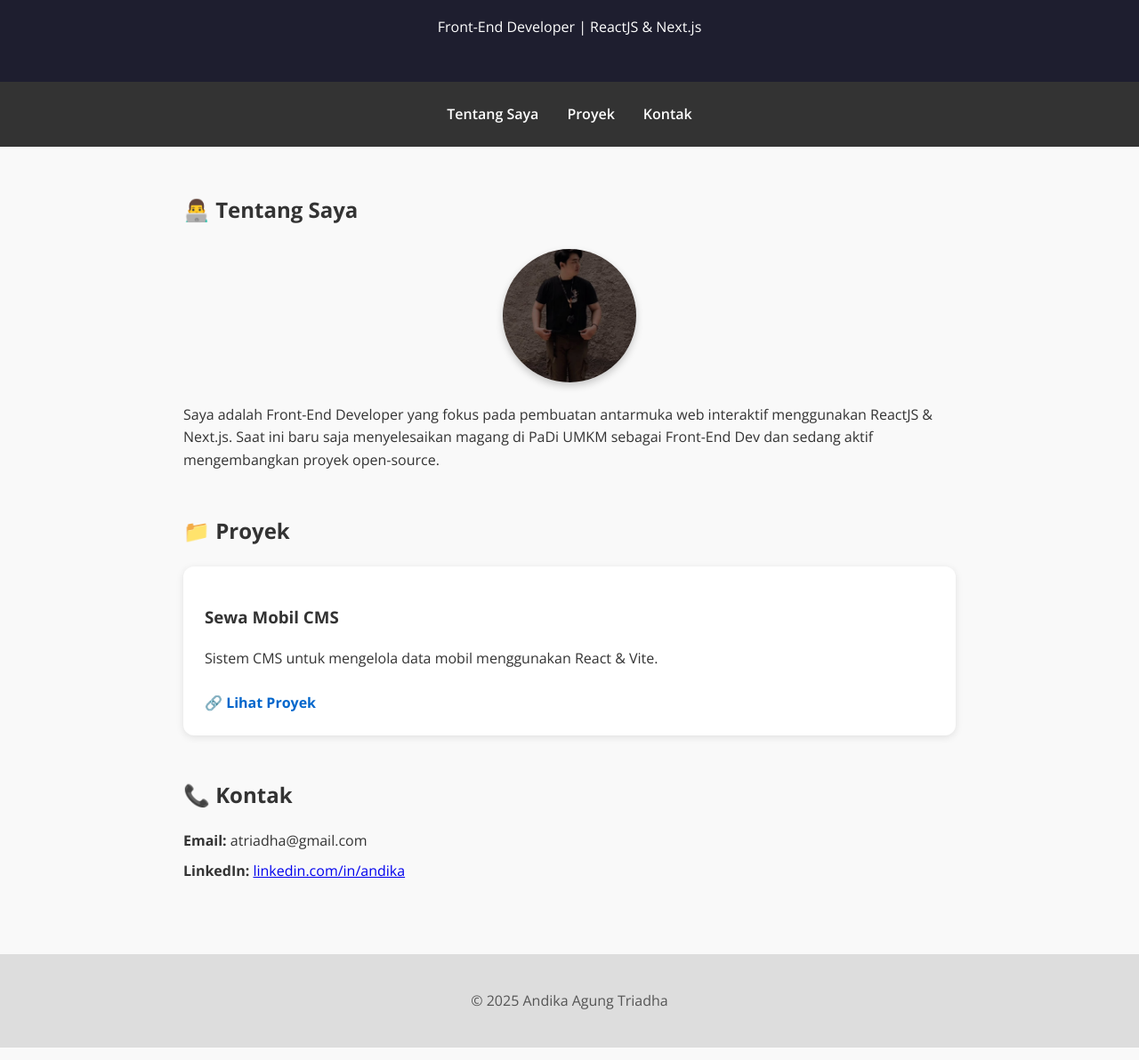
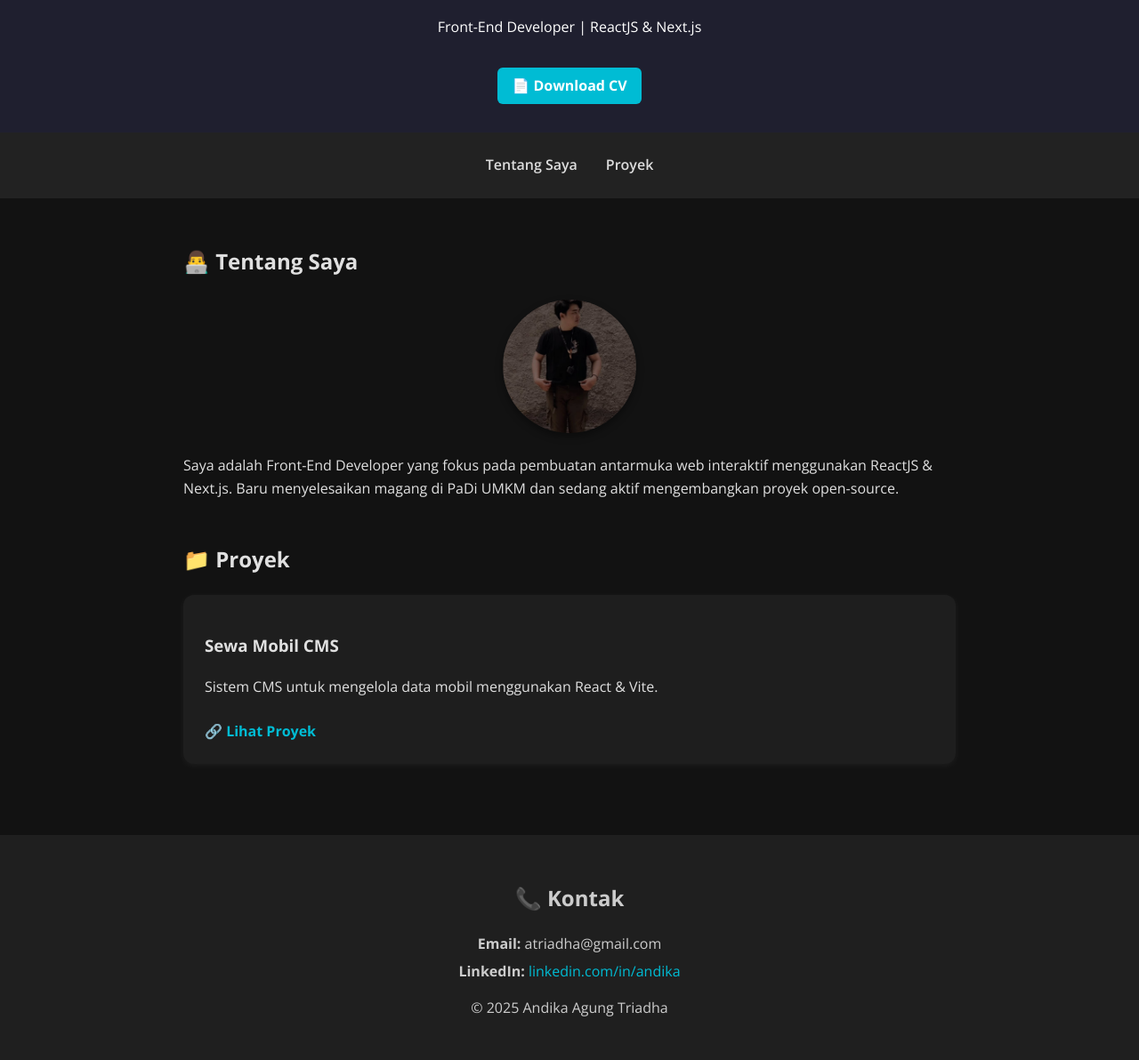
Before and after one commit to atriadha99/workshop, a plain HTML site: page index.html in a window 1280 px wide. Shown: the part 108-1300 px from the top of the page at 89% size. Drawn offline with nearby package versions, Linux system fonts and the light colour scheme.

Commit message:
new file and update

```diff
--- a/index.html
+++ b/index.html
@@ -1,37 +1,38 @@
 <!DOCTYPE html>
-<html lang="="id">
+<html lang="id">
 <head>
   <meta charset="UTF-8" />
   <meta name="viewport" content="width=device-width, initial-scale=1.0"/>
   <title>Portofolio Andika</title>
   <link rel="stylesheet" href="style.css" />
+  <script src="https://unpkg.com/aos@2.3.1/dist/aos.js"></script>
+  <link href="https://unpkg.com/aos@2.3.1/dist/aos.css" rel="stylesheet" />
 </head>
 <body>
   <header>
     <h1>Andika Agung Triadha</h1>
     <p>Front-End Developer | ReactJS & Next.js</p>
+    <a href="assets/CV_Andika_Agung_Triadha.pdf" class="download-btn" download>📄 Download CV</a>
   </header>
 
   <nav>
     <a href="#about">Tentang Saya</a>
     <a href="#projects">Proyek</a>
-    <a href="#contact">Kontak</a>
   </nav>
 
   <main>
-    <section id="about">
+    <section id="about" data-aos="fade-up">
       <h2>👨‍💻 Tentang Saya</h2>
-
       <div class="photo-wrapper">
         <div class="profile-photo"></div>
       </div>
       <p>
         Saya adalah Front-End Developer yang fokus pada pembuatan antarmuka web interaktif menggunakan ReactJS & Next.js.
-        Saat ini baru saja menyelesaikan magang di PaDi UMKM sebagai Front-End Dev dan sedang aktif mengembangkan proyek open-source.
+        Baru menyelesaikan magang di PaDi UMKM dan sedang aktif mengembangkan proyek open-source.
       </p>
     </section>
 
-    <section id="projects">
+    <section id="projects" data-aos="fade-up">
       <h2>📁 Proyek</h2>
       <div class="project-card">
         <h3>Sewa Mobil CMS</h3>
@@ -39,18 +40,19 @@
         <a href="https://admin-car-rental-lac.vercel.app/" target="_blank">🔗 Lihat Proyek</a>
       </div>
     </section>
-
-    <section id="contact">
-      <h2>📞 Kontak</h2>
-      <ul>
-        <li><strong>Email:</strong> atriadha@gmail.com</li>
-        <li><strong>LinkedIn:</strong> <a href="https://www.linkedin.com/in/andika-agung-triadha-57671116b/" target="_blank">linkedin.com/in/andika</a></li>
-      </ul>
-    </section>
   </main>
 
   <footer>
+    <h2>📞 Kontak</h2>
+    <ul>
+      <li><strong>Email:</strong> atriadha@gmail.com</li>
+      <li><strong>LinkedIn:</strong> <a href="https://www.linkedin.com/in/andika-agung-triadha-57671116b/" target="_blank">linkedin.com/in/andika</a></li>
+    </ul>
     <p>© 2025 Andika Agung Triadha</p>
   </footer>
+
+  <script>
+    AOS.init();
+  </script>
 </body>
 </html>
--- a/style.css
+++ b/style.css
@@ -1,4 +1,4 @@
-@import url('https://fonts.googleapis.com/css2?family=Open+Sans:ital,wght@0,300..800;1,300..800&display=swap');
+@import url('https://fonts.googleapis.com/css2?family=Open+Sans:wght@300;400;600;700&display=swap');
 
 * {
   box-sizing: border-box;
@@ -9,20 +9,36 @@ body {
   font-family: 'Open Sans', sans-serif;
   margin: 0;
   padding: 0;
-  background-color: #f9f9f9;
-  color: #333;
+  background-color: #121212;
+  color: #e0e0e0;
   line-height: 1.6;
 }
 
 header {
-  background-color: #1e1e2f;
+  background-color: #1f1f2f;
   color: white;
   padding: 2rem 1rem;
   text-align: center;
 }
 
+.download-btn {
+  display: inline-block;
+  margin-top: 1rem;
+  padding: 0.5rem 1rem;
+  background: #00bcd4;
+  color: white;
+  text-decoration: none;
+  border-radius: 6px;
+  font-weight: bold;
+  transition: background 0.3s ease;
+}
+
+.download-btn:hover {
+  background: #0097a7;
+}
+
 nav {
-  background-color: #333;
+  background-color: #222;
   display: flex;
   justify-content: center;
   gap: 1rem;
@@ -31,7 +47,7 @@ nav {
 }
 
 nav a {
-  color: white;
+  color: #ddd;
   text-decoration: none;
   font-weight: 600;
   padding: 0.5rem;
@@ -39,8 +55,8 @@ nav a {
 }
 
 nav a:hover {
-  background-color: white;
-  color: #333;
+  background-color: #fff;
+  color: #222;
   border-radius: 5px;
 }
 
@@ -64,31 +80,31 @@ section {
 .profile-photo {
   width: 150px;
   height: 150px;
-  background-image: url('assets/image/dika.png'); /* Pastikan path ini benar */
+  background-image: url('assets/image/dika.png');
   background-size: cover;
   background-position: center;
   border-radius: 50%;
-  box-shadow: 0 4px 8px rgba(0,0,0,0.2);
+  box-shadow: 0 4px 8px rgba(0,0,0,0.4);
 }
 
 .project-card {
-  background-color: white;
+  background-color: #1e1e1e;
   padding: 1.5rem;
   border-radius: 12px;
   margin-top: 1rem;
-  box-shadow: 0 2px 8px rgba(0,0,0,0.1);
+  box-shadow: 0 2px 8px rgba(255,255,255,0.05);
   transition: transform 0.2s ease, box-shadow 0.3s ease;
 }
 
 .project-card:hover {
   transform: translateY(-5px);
-  box-shadow: 0 4px 16px rgba(0,0,0,0.15);
+  box-shadow: 0 4px 16px rgba(255,255,255,0.1);
 }
 
 .project-card a {
   display: inline-block;
   margin-top: 0.5rem;
-  color: #0066cc;
+  color: #00bcd4;
   font-weight: bold;
   text-decoration: none;
 }
@@ -97,20 +113,30 @@ section {
   text-decoration: underline;
 }
 
-#contact ul {
-  list-style-type: none;
-  padding: 0;
+footer {
+  background-color: #1f1f1f;
+  color: #ccc;
+  padding: 2rem 1rem;
+  text-align: center;
 }
 
-#contact li {
-  margin-bottom: 0.5rem;
+footer ul {
+  list-style: none;
+  padding: 0;
+  margin-bottom: 1rem;
 }
 
-footer {
-  text-align: center;
-  padding: 1.5rem;
-  background-color: #ddd;
-  color: #555;
+footer li {
+  margin: 0.3rem 0;
+}
+
+footer a {
+  color: #00bcd4;
+  text-decoration: none;
+}
+
+footer a:hover {
+  text-decoration: underline;
 }
 
 /* Responsive */
```
Also changed, not shown: 1 other file.
